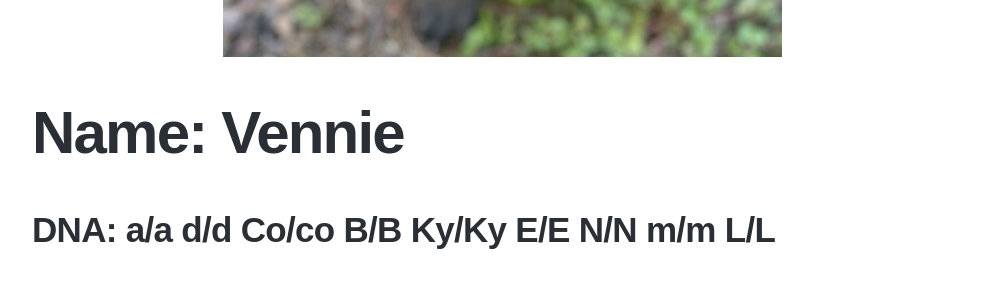
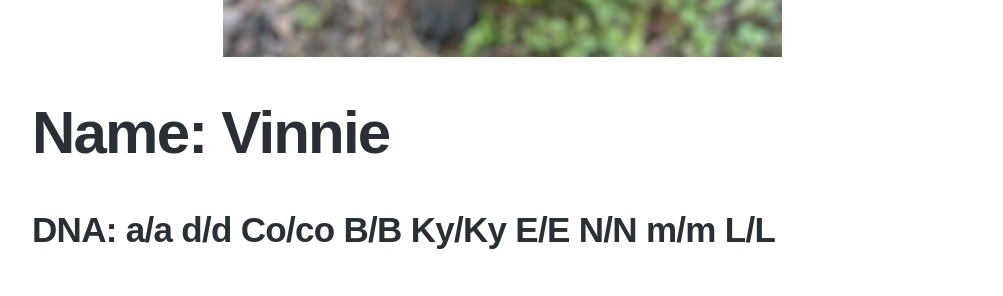
Before and after one commit to jcsodenkamp/jcsodenkamp.github.io, a Jekyll site: the page built from _projects/studs.md, in a window 1280 px wide and 900 px high, scrolled down 993 px. Shown: the part 161-457 px from the top of the window, without its empty margins (138-1141 px from the left). Built offline with Jekyll 4.4.1, drawn with Linux system fonts in a browser that asks for light colours; nearby versions of some CDN libraries; some web fonts are replaced; some of the changed text lies outside the part shown.

Commit message:
Update studs.md

```diff
--- a/_projects/studs.md
+++ b/_projects/studs.md
@@ -10,7 +10,7 @@ featured_image: '/images/demo/stud.png'
 ![](/images/demo/stud.png)
 
 
-<h1>Name: Vennie </h1>
+<h1>Name: Vinnie </h1>
 <h2>DNA: a/a d/d Co/co B/B Ky/Ky E/E N/N m/m L/L </h2>
 <h2>Stud Fee: $3,000</h2>
 <a href="/contact" class="button button--large">Contact Us</a>
@@ -35,7 +35,7 @@ tenetur error, harum nesciunt ipsum debitis quas aliquid.
 ![](/images/demo/stud.png)
 
 
-<h1>Name: Vennie </h1>
+<h1>Name: Vinnie </h1>
 <h2>DNA: a/a d/d Co/co B/B Ky/Ky E/E N/N m/m L/L </h2>
 <h2>Stud Fee: $3,000</h2>
 <a href="/contact" class="button button--large">Contact Us</a>
```
